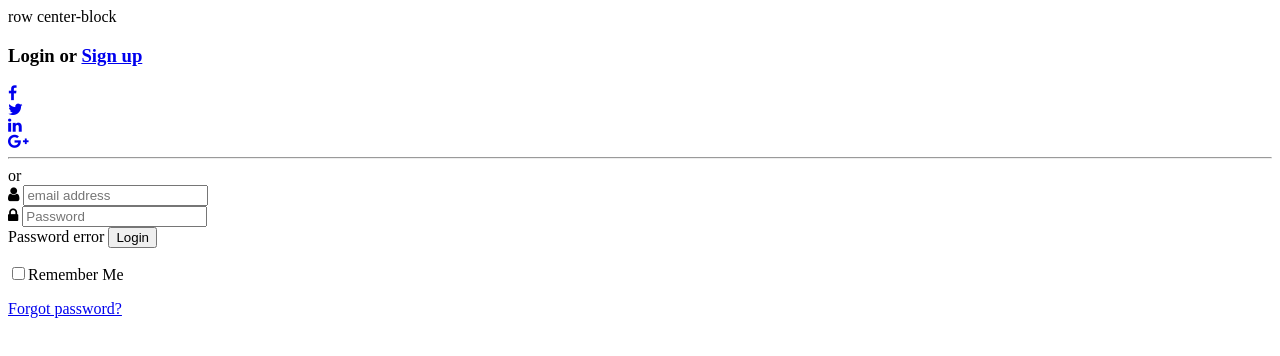
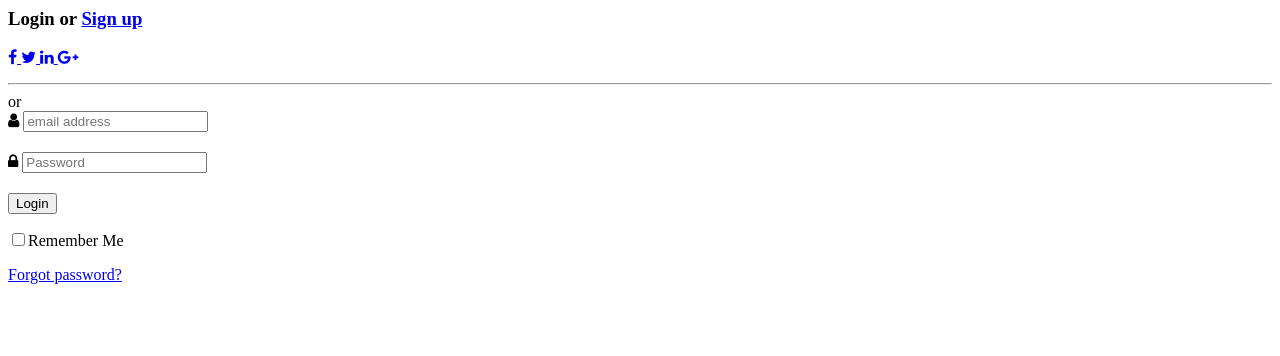
Before and after one commit to w4rlock/e-commerce, a website: page public/views/login.html in a window 1280 px wide. Drawn offline with Linux system fonts and the light colour scheme.

Commit message:
correcciones mejoras

```diff
--- a/package.json
+++ b/package.json
@@ -23,6 +23,7 @@
   },
   "devDependencies": {
     "gulp-livereload": "~1.3.1",
-    "gulp": "~3.6.0"
+    "gulp": "~3.6.0",
+    "gulp-clean": "~0.2.4"
   }
 }
--- a/public/css/main.css
+++ b/public/css/main.css
@@ -59,7 +59,7 @@ footer {
     }
 }
 
-.omb_login .omb_authTitle {
+.omb_login .omb_authTitle{
   text-align: center;
   line-height: 300%;
 }
@@ -69,6 +69,32 @@ footer {
   opacity:0.9;
   font-size: 250%;
 }
+
+.social-login-btn {
+  margin: 5px;
+  width: 7%;
+  font-size: 250%;
+  padding: 0;
+}
+
+/* #### iPhone 4+ Portrait or Landscape #### */
+@media screen and (max-width : 768px){
+  .social-login-btn { width: 20%; }
+}
+
+@media only screen and (min-width : 1224px) {
+  .social-login-btn {
+    margin: 5px;
+    width: 7%;
+    font-size: 250%;
+    padding: 0;
+  }
+}
+/*@media (min-width: 768px) {*/
+/*.social-login-btn {*/
+  /*width: 15%;*/
+/*}*/
+
 .omb_login .omb_socialButtons a:hover {
   color: white;
   opacity:1;
@@ -167,7 +193,7 @@ footer {
 
 @media (min-width: 768px) {
     .omb_login .omb_forgotPwd {
-        text-align: right;
+    text-align: right;
     margin-top:10px;
   }
 }
--- a/public/views/login.html
+++ b/public/views/login.html
@@ -1,35 +1,22 @@
 <link rel="stylesheet" href="bower_components/font-awesome/css/font-awesome.css"/>
 <div class="container">
-    <div class="row">
-        <div class="center-block">row center-block</div>
-    </div>
   <div class="omb_login">
     <h3 class="omb_authTitle">Login or <a href="#/register">Sign up</a></h3>
-          <div class="row omb_row-sm-offset-3 omb_socialButtons">
-                <div class="col-xs-3 col-sm-1">
-                  <a href="#" class="btn btn-lg btn-block omb_btn-facebook">
+    <div id="buttons" class="omb_authTitle row omb_row-sm-offset-2 omb_socialButtons">
+      <p>
+        <a href="#" class="btn btn-lg social-login-btn omb_btn-facebook">
           <i class="fa fa-facebook"></i>
-                    <!--<span class="hidden-xs"></span>-->
         </a>
-                </div>
-                <div class="col-xs-3 col-sm-1">
-                  <a href="#" class="btn btn-lg btn-block omb_btn-twitter">
+        <a href="#" class="btn btn-lg social-login-btn omb_btn-twitter">
           <i class="fa fa-twitter "></i>
-                    <!--<span class="hidden-xs">Twitter</span>-->
         </a>
-                </div>
-                <div class="col-xs-3 col-sm-1">
-                  <a href="#" class="btn btn-lg btn-block omb_btn-linkedin">
+        <a href="#" class="btn btn-lg social-login-btn omb_btn-linkedin">
           <i class="fa fa-linkedin"></i>
-                    <!--<span class="hidden-xs">Facebook</span>-->
         </a>
-                </div>
-                <div class="col-xs-3 col-sm-1">
-                  <a href="#" class="btn btn-lg btn-block omb_btn-google">
+        <a href="#" class="btn btn-lg social-login-btn omb_btn-google">
           <i class="fa fa-google-plus"></i>
-                    <!--<span class="hidden-xs">Google+</span>-->
         </a>
-                </div>
+      </p>
     </div>
 
     <div class="row omb_row-sm-offset-3 omb_loginOr">
@@ -42,17 +29,17 @@
     <div class="row omb_row-sm-offset-3">
       <div class="col-xs-12 col-sm-6">
           <form class="omb_loginForm" action="" autocomplete="off" method="POST">
-          <div class="input-group">
+          <div class="input-group" style="margin-bottom:20px">
             <span class="input-group-addon"><i class="fa fa-user"></i></span>
             <input type="text" class="form-control" name="username" placeholder="email address">
           </div>
           <span class="help-block"></span>
 
-          <div class="input-group">
+          <div class="input-group" style="margin-bottom: 20px">
             <span class="input-group-addon"><i class="fa fa-lock"></i></span>
             <input  type="password" class="form-control" name="password" placeholder="Password">
           </div>
-                    <span class="help-block">Password error</span>
+          <span class="help-block"></span>
 
           <button class="btn btn-lg btn-primary btn-block" type="submit">Login</button>
         </form>
```
Also changed, not shown: gulpfile.js (+19 -6 lines), public/views/main.html (+2 -1 lines). Lines whose indentation alone changed are shown as unchanged.
